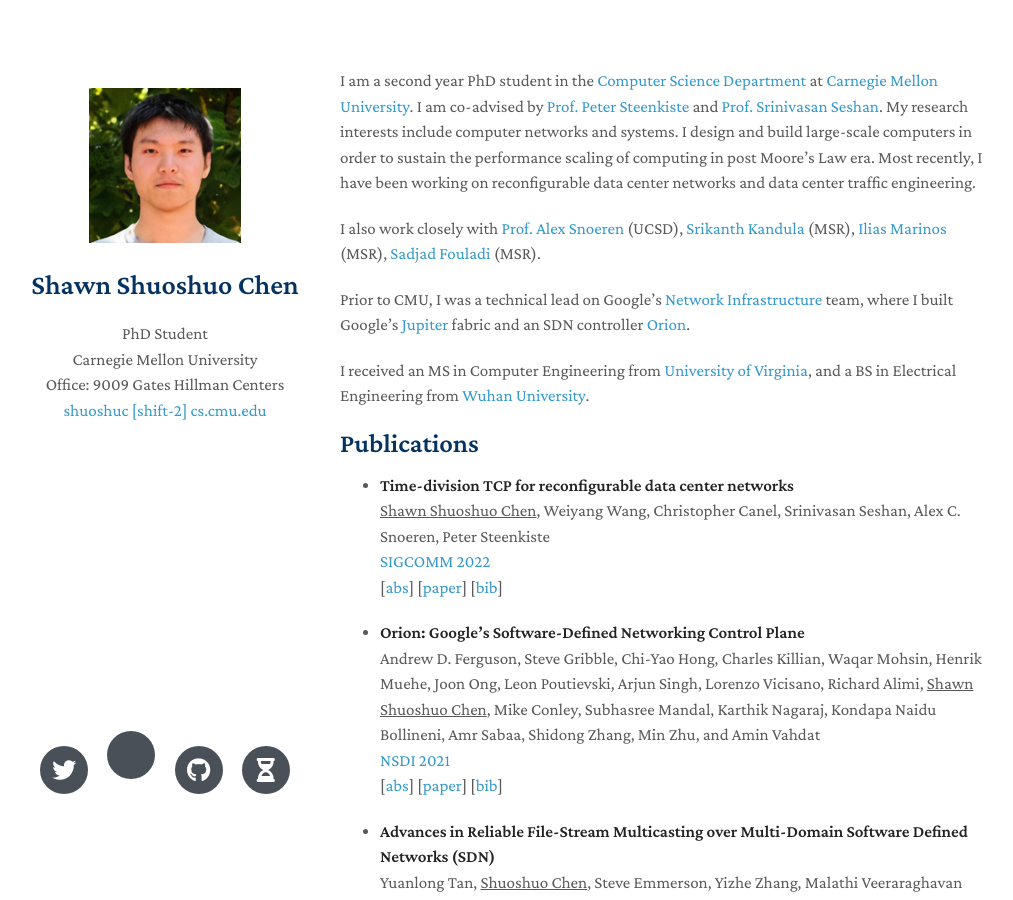
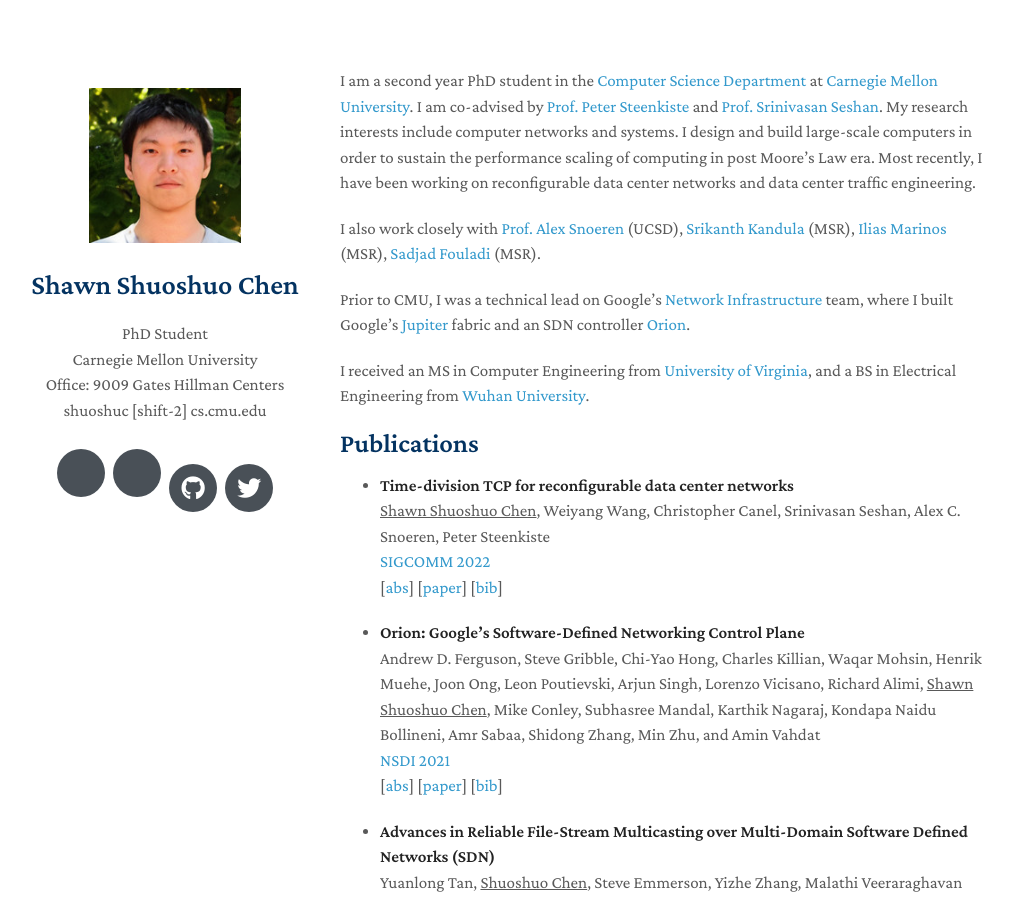
Before and after one commit to shuoshuc/homepage, a Jekyll site: the page built from index.md, in a window 1280 px wide and 900 px high. Shown: the whole window, without its empty margins (130-1143 px from the left). Built offline with Jekyll 4.4.1, drawn with Linux system fonts in a browser that asks for light colours; nearby versions of some CDN libraries; a style sheet for code colours, icons or effects is not loaded.

Commit message:
Update homepage.html
Move social icons around.

```diff
--- a/_layouts/homepage.html
+++ b/_layouts/homepage.html
@@ -44,15 +44,43 @@
         {{ site.office }}
         {% endif %}
         {% if site.email %}
-        <br>
-        <a href="">{{ site.email }}</a>
+        <email>{{ site.email }}</email>
         {% endif %}
-        {% if site.cv %}
-        <br>
-        <a href="{{ site.cv }}" class="cv">CV</a>
+
         <br>
         <br>
+        <div class="social-icons">
+        {% if site.google_scholar %}
+        <a style="margin: 0 5px 0 0" href="{{ site.google_scholar }}">
+          <i class="ai ai-google-scholar" style="font-size:1.2rem"></i>
+        </a>
         {% endif %}
+
+        {% if site.cv_link %}
+        <a style="margin: 0 5px 0 0" href="{{ site.cv_link }}">
+          <i class="ai ai-cv" style="font-size:1.3rem;"></i>
+        </a>
+        {% endif %}
+
+        {% if site.github_link %}
+        <a style="margin: 0 5px 0 0" href="{{ site.github_link }}">
+          <i class="fab fa-github"></i>
+        </a>
+        {% endif %}
+
+        {% if site.linkedin %}
+        <a style="margin: 0 5px 0 0" href="{{ site.linkedin }}">
+          <i class="fab fa-linkedin"></i>
+        </a>
+        {% endif %}
+
+        {% if site.twitter %}
+        <a style="margin: 0 0 0 0" href="{{ site.twitter }}">
+          <i class="fab fa-twitter"></i>
+        </a>
+        {% endif %}
+        </div>
+        <br>
 
       </header>
       <section>
@@ -65,32 +93,7 @@
 
       </section>
       <footer>
-        <div class="social-icons">
 
-          {% if site.twitter %}
-          <a href="{{ site.twitter }}" target="_blank">
-            <i class="fab fa-twitter"></i>
-          </a>
-          {% endif %}
-          {% if site.google_scholar %}
-          <a href="{{ site.google_scholar}}" target="_blank">
-            <i class="ai ai-google-scholar" style="font-size:1.6rem"></i>
-          </a>
-          {% endif %}
-          {% if site.github_link %}
-          <a href="{{ site.github_link }}" target="_blank">
-            <i class="fab fa-github"></i>
-          </a>
-          {% endif %}
-          {% if site.confddl_link %}
-          <a href="{{ site.confddl_link }}" target="_blank">
-            <i class="fas fa-hourglass-half"></i>
-          </a>
-          {% endif %}
-        </div>
-        <br>
-        <br>
-        <br>
       </footer>
     </div>
     <script src="{{ "/assets/js/scale.fix.js" | relative_url }}"></script>
```
